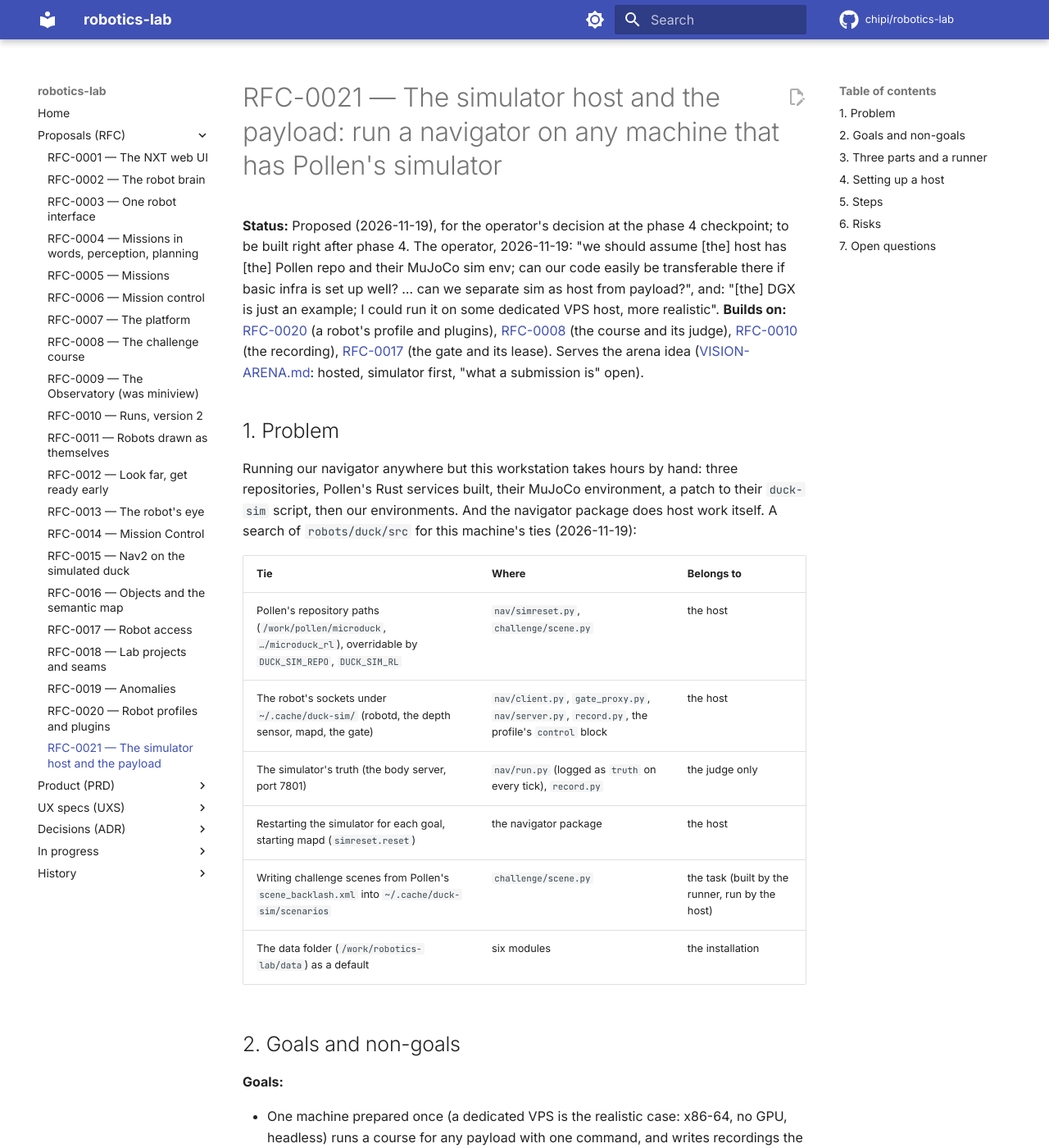
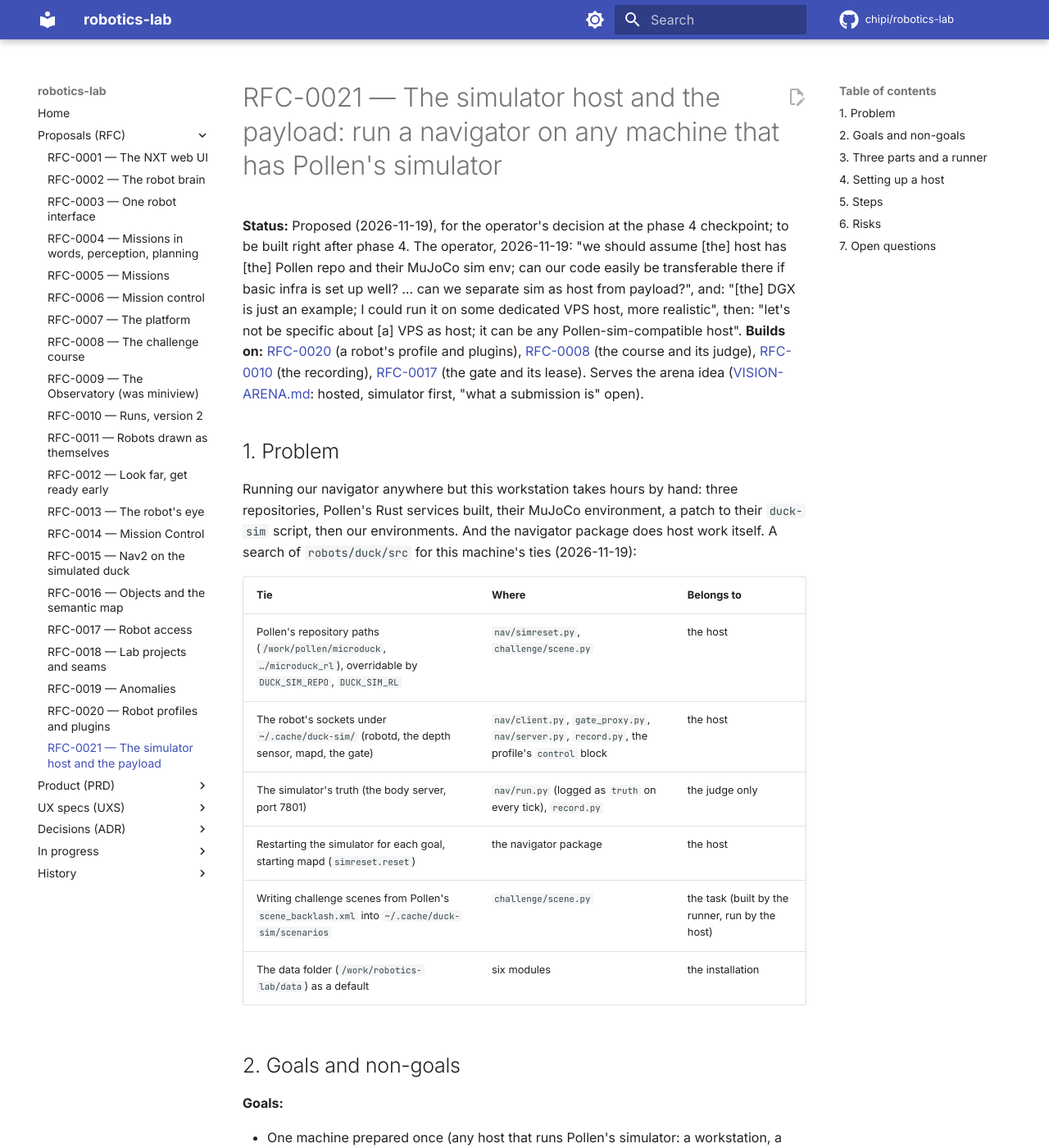
Before and after one commit to chipi/robotics-lab, an MkDocs documentation site: the page built from docs/rfc/RFC-0021-sim-host-and-payload.md, in a window 1280 px wide and 1400 px high. Shown: the whole window at 82% size. Built offline with MkDocs 1.6.1 and Material for MkDocs 9.7.7, drawn with Linux system fonts in a browser that asks for light colours; comment, search, counter and statistics services are not loaded; some of the changed text lies outside the part shown.

Commit message:
RFC-0021: the host is any machine that runs Pollen's simulator, not a VPS in particular (the operator)
Co-Authored-By: Claude Opus 5.5 <noreply@anthropic.com>
Claude-Session: https://claude.ai/code/session_014cvkLDtihKBLiV2cbMenbC

```diff
--- a/docs/rfc/RFC-0021-sim-host-and-payload.md
+++ b/docs/rfc/RFC-0021-sim-host-and-payload.md
@@ -4,7 +4,8 @@
 built right after phase 4. The operator, 2026-11-19: "we should assume [the] host has [the] Pollen
 repo and their MuJoCo sim env; can our code easily be transferable there if basic infra is set up
 well? … can we separate sim as host from payload?", and: "[the] DGX is just an example; I could run
-it on some dedicated VPS host, more realistic". **Builds on:**
+it on some dedicated VPS host, more realistic", then: "let's not be specific about [a] VPS as host;
+it can be any Pollen-sim-compatible host". **Builds on:**
 [RFC-0020](RFC-0020-robot-profiles-and-plugins.md) (a robot's profile and plugins),
 [RFC-0008](RFC-0008-challenge-course.md) (the course and its judge),
 [RFC-0010](RFC-0010-run-store-v2.md) (the recording), [RFC-0017](RFC-0017-robot-access.md) (the gate
@@ -31,8 +32,9 @@ this machine's ties (2026-11-19):
 
 **Goals:**
 
-- One machine prepared once (a dedicated VPS is the realistic case: x86-64, no GPU, headless) runs a
-  course for any payload with one command, and writes recordings the Observatory opens unchanged.
+- One machine prepared once (any host that runs Pollen's simulator: a workstation, a server, a VPS)
+  runs a course for any payload with one command, and writes recordings the Observatory opens
+  unchanged.
 - The same course, judge and recording format for every payload, so two runs on two machines
   compare.
 - A payload never sees the simulator's truth.
@@ -68,7 +70,7 @@ added by the runner, not by the payload.
 
 ## 4. Setting up a host
 
-A script in this repository, run once on a fresh VPS, checks and reports each requirement with
+A script in this repository, run once on a fresh host, checks and reports each requirement with
 PASS/FAIL (Pollen's repositories present and built, the MuJoCo environment importable, the
 `duck-sim` patch applied, our packages installed) and writes `host.json`. It installs nothing on its
 own; it prints what is missing. A container image for the payload and runner follows if the host
@@ -95,8 +97,9 @@ script proves the line is clean.
 
 - **Pollen's code changes shape** (the scene file, the services' arguments): the host check reports
   the version it was tested with; the scene builder already refuses a changed `scene_backlash.xml`.
-- **Timing on a slower host:** the navigator's loop runs on wall-clock time; a slow VPS may change
-  results. The host check measures the simulator's real-time factor and records it with every run.
+- **Timing on a slower host:** the navigator's loop runs on wall-clock time; a slower host may
+  change results. The host check measures the simulator's real-time factor and records it with every
+  run.
 - **Truth leaking:** step 2's proof includes a test that the payload's process has no route to the
   body server's port.
 
```
Also changed, not shown: other parts of docs/rfc/RFC-0021-sim-host-and-payload.md (+2 -2 lines), docs/wip/EXECUTION-PLAN.md (+4 -4 lines).
